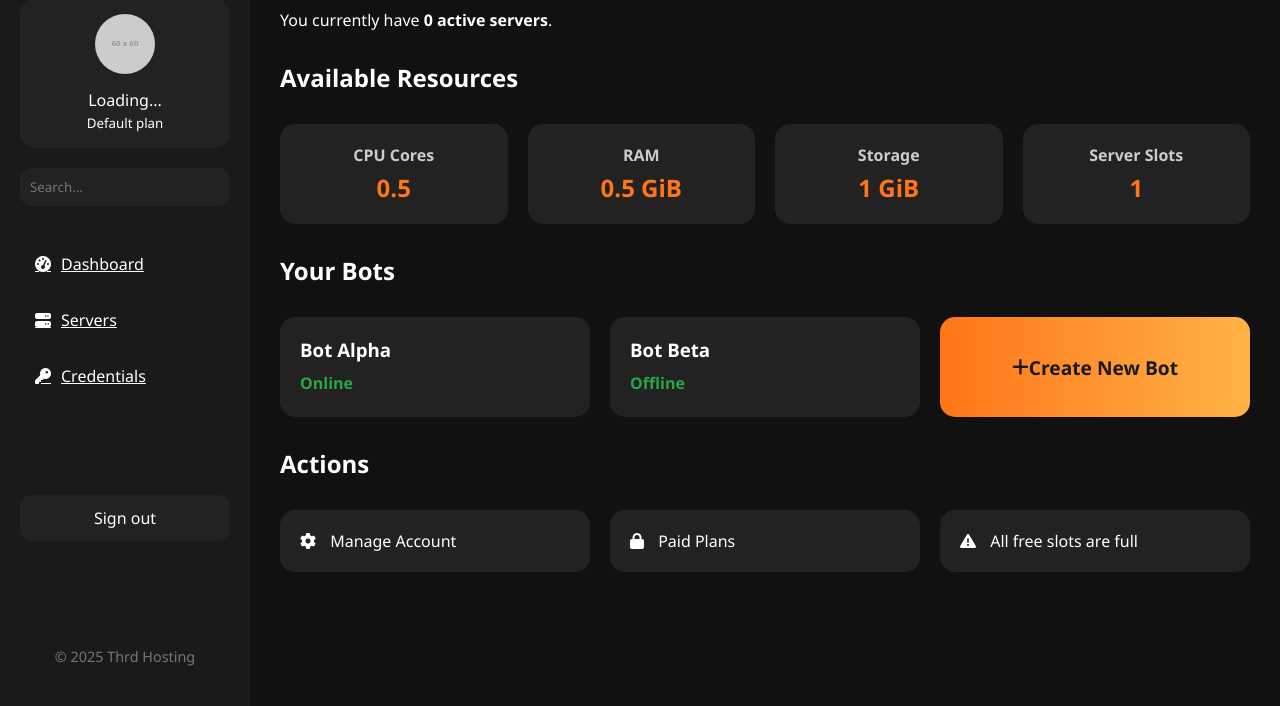
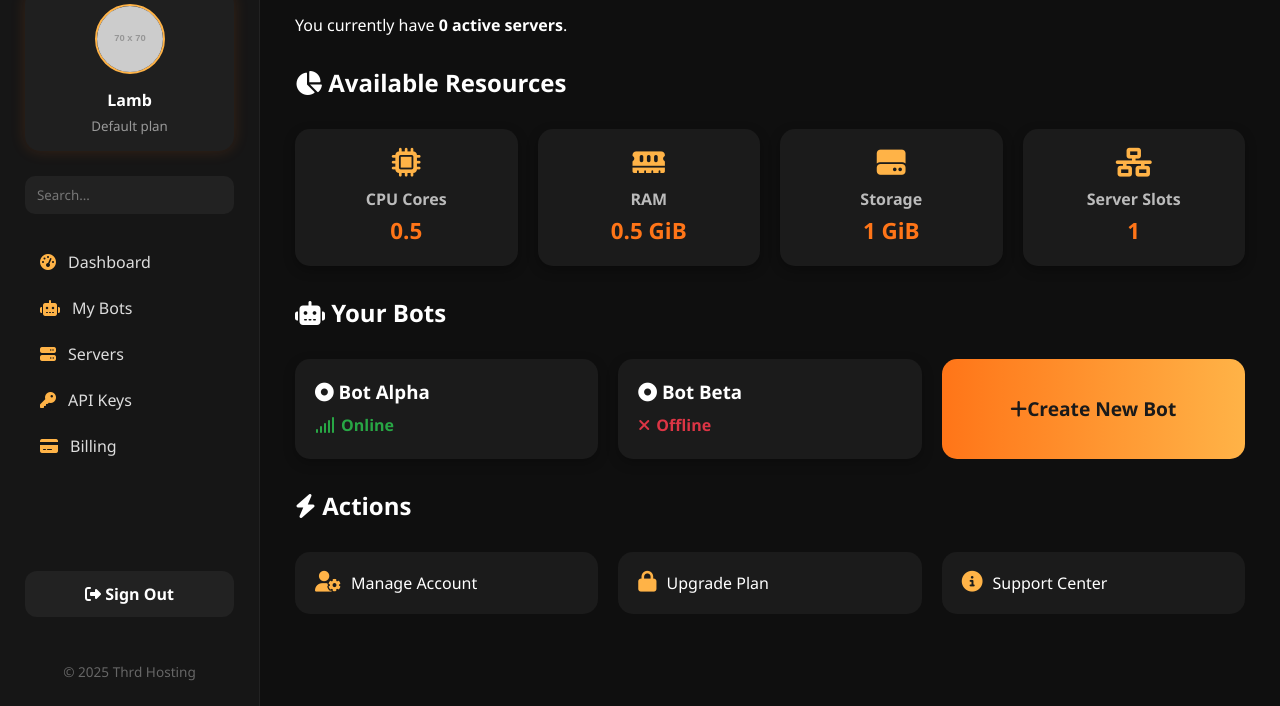
Before and after one commit to our-websites/thrd.xyz, a plain HTML site: page dashboard.html in a window 1280 px wide. Shown: the part 94-800 px from the top of the page. Drawn offline with nearby package versions, Linux system fonts and the light colour scheme; placeholder pictures from the web are drawn by us.

Commit message:
Update dashboard.html

```diff
--- a/dashboard.html
+++ b/dashboard.html
@@ -5,174 +5,243 @@
 <meta name="viewport" content="width=device-width, initial-scale=1.0">
 <title>Thrd Hosting Dashboard</title>
 <link rel="stylesheet" href="https://cdnjs.cloudflare.com/ajax/libs/font-awesome/6.4.2/css/all.min.css" crossorigin="anonymous" referrerpolicy="no-referrer" />
-<script src="https://cdn.jsdelivr.net/npm/@supabase/supabase-js@2"></script>
 <style>
-* {margin:0;padding:0;box-sizing:border-box;font-family:'Segoe UI', Tahoma, Geneva, Verdana, sans-serif;}
-body {background:#111;color:#fff;}
+/* Reset */
+* {margin:0;padding:0;box-sizing:border-box;font-family:'Segoe UI', Tahoma, Geneva, Verdana, sans-serif;text-decoration:none;}
+body {background:#0f0f0f;color:#fff;}
+
+/* Layout */
 .container {display:flex;min-height:100vh;}
+
+/* Sidebar */
 .sidebar {
-    width:250px;
-    background:#1a1a1a;
+    width:260px;
+    background:#161616;
     display:flex;
     flex-direction:column;
-    padding:20px;
-    gap:20px;
+    padding:25px;
+    gap:25px;
+    border-right:1px solid #222;
 }
-.sidebar h2 {color:#ffb347;text-align:center;margin-bottom:20px;}
+.sidebar h2 {color:#ffb347;text-align:center;font-size:1.5rem;letter-spacing:1px;}
 .sidebar .user-card {
-    background:#222;
+    background:#1f1f1f;
     padding:15px;
     border-radius:15px;
     text-align:center;
+    box-shadow:0 0 15px rgba(255,117,24,0.15);
 }
-.sidebar .user-card img {width:60px;height:60px;border-radius:50%;margin-bottom:10px;}
-.sidebar input {padding:10px;border-radius:12px;border:none;width:100%;margin-bottom:15px;background:#222;color:#fff;}
+.sidebar .user-card img {
+    width:70px;height:70px;border-radius:50%;margin-bottom:10px;border:2px solid #ffb347;
+}
+.sidebar .user-card p {font-weight:bold;margin-bottom:3px;}
+.sidebar .user-card small {color:#999;}
+.sidebar input {
+    padding:10px 12px;border-radius:10px;border:none;width:100%;
+    background:#222;color:#fff;outline:none;
+}
+.sidebar input::placeholder {color:#777;}
 .sidebar nav a {
-    display:flex;align-items:center;gap:10px;
-    padding:12px 15px;border-radius:12px;
-    margin-bottom:10px;
-    color:#fff;
-    transition:background 0.3s ease;
+    display:flex;align-items:center;gap:12px;
+    padding:12px 15px;border-radius:10px;color:#ddd;
+    transition:all 0.3s ease;
 }
-.sidebar nav a:hover {background:linear-gradient(90deg,#ff7518,#ffb347);}
-.sidebar .signout {margin-top:auto;background:#222;padding:12px;border-radius:12px;text-align:center;cursor:pointer;}
-.sidebar .signout:hover {background:linear-gradient(90deg,#ff7518,#ffb347);color:#1a1a1a;}
-.main {flex:1;padding:30px;display:flex;flex-direction:column;gap:30px;}
+.sidebar nav a i {color:#ffb347;}
+.sidebar nav a:hover {background:linear-gradient(90deg,#ff7518,#ffb347);color:#1a1a1a;}
+.sidebar .signout {
+    margin-top:auto;background:#222;padding:12px;border-radius:12px;
+    text-align:center;cursor:pointer;font-weight:bold;transition:all 0.3s ease;
+}
+.sidebar .signout:hover {
+    background:linear-gradient(90deg,#ff7518,#ffb347);color:#1a1a1a;
+}
+footer {text-align:center;color:#666;font-size:0.85rem;margin-top:20px;}
+
+/* Main */
+.main {flex:1;padding:35px;display:flex;flex-direction:column;gap:30px;}
 .header {display:flex;justify-content:space-between;align-items:center;}
-.header h1 {font-size:2rem;color:#ffb347;}
-.resource-grid {
-    display:grid;
-    grid-template-columns:repeat(auto-fit,minmax(150px,1fr));
-    gap:20px;
+.header h1 {font-size:2rem;color:#ffb347;display:flex;align-items:center;gap:10px;}
+.header h1 i {color:#ff7518;}
+
+/* Resources */
+.resource-grid {display:grid;grid-template-columns:repeat(auto-fit,minmax(160px,1fr));gap:20px;}
+.resource-card {
+    background:#1b1b1b;padding:20px;border-radius:15px;text-align:center;
+    box-shadow:0 4px 12px rgba(0,0,0,0.3);transition:transform 0.3s ease;
 }
-.resource-card {
-    background:#222;
-    padding:20px;
-    border-radius:15px;
-    text-align:center;
+.resource-card:hover {transform:translateY(-5px);}
+.resource-card i {font-size:1.8rem;color:#ffb347;margin-bottom:10px;}
+.resource-card h3 {font-size:1rem;color:#bbb;margin-bottom:5px;}
+.resource-card p {font-size:1.4rem;font-weight:bold;color:#ff7518;}
+
+/* Bots */
+.bot-grid {display:grid;grid-template-columns:repeat(auto-fit,minmax(250px,1fr));gap:20px;}
+.bot-card {
+    background:#1b1b1b;padding:20px;border-radius:15px;transition:transform 0.3s ease,box-shadow 0.3s ease;
+    cursor:pointer;box-shadow:0 4px 12px rgba(0,0,0,0.25);
 }
-.resource-card h3 {font-size:1rem;color:#ccc;margin-bottom:5px;}
-.resource-card p {font-size:1.5rem;font-weight:bold;color:#ff7518;}
-.action-grid {
-    display:grid;
-    grid-template-columns:repeat(auto-fit,minmax(250px,1fr));
-    gap:20px;
+.bot-card:hover {transform:translateY(-5px);box-shadow:0 8px 20px rgba(255,117,24,0.3);}
+.bot-card h3 {margin-bottom:10px;}
+.bot-card .status {font-weight:bold;display:flex;align-items:center;gap:6px;}
+.status.online {color:#28a745;}
+.status.offline {color:#dc3545;}
+.create-card {
+    display:flex;justify-content:center;align-items:center;background:linear-gradient(90deg,#ff7518,#ffb347);
+    color:#1a1a1a;font-weight:bold;border-radius:15px;height:100px;font-size:1.2rem;cursor:pointer;
+    transition:transform 0.3s ease, box-shadow 0.3s ease;
 }
+.create-card:hover {transform:translateY(-5px);box-shadow:0 8px 20px rgba(255,117,24,0.4);}
+
+/* Actions */
+.action-grid {display:grid;grid-template-columns:repeat(auto-fit,minmax(250px,1fr));gap:20px;}
 .action-card {
-    background:#222;
-    padding:20px;
-    border-radius:15px;
-    transition:transform 0.3s ease,box-shadow 0.3s ease;
-    cursor:pointer;
+    background:#1b1b1b;padding:20px;border-radius:15px;transition:transform 0.3s ease,box-shadow 0.3s ease;
+    cursor:pointer;display:flex;align-items:center;gap:10px;
 }
-.action-card:hover {transform:translateY(-5px);box-shadow:0 10px 25px rgba(255,117,24,0.4);}
-.action-card i {margin-right:10px;}
-.bot-grid {
-    display:grid;
-    grid-template-columns:repeat(auto-fit,minmax(250px,1fr));
-    gap:20px;
+.action-card i {color:#ffb347;font-size:1.3rem;}
+.action-card:hover {transform:translateY(-5px);box-shadow:0 8px 20px rgba(255,117,24,0.3);}
+
+/* Modal */
+.modal {
+    position:fixed;top:0;left:0;width:100%;height:100%;
+    background:rgba(0,0,0,0.7);display:flex;align-items:center;justify-content:center;
+    visibility:hidden;opacity:0;transition:0.3s ease;
 }
-.bot-card {
-    background:#222;
-    padding:20px;
-    border-radius:15px;
-    cursor:pointer;
-    transition:transform 0.3s ease,box-shadow 0.3s ease;
+.modal.active {visibility:visible;opacity:1;}
+.modal-content {
+    background:#1a1a1a;padding:25px 35px;border-radius:15px;text-align:center;max-width:400px;
+    box-shadow:0 0 20px rgba(255,117,24,0.4);
 }
-.bot-card:hover {transform:translateY(-5px);box-shadow:0 10px 25px rgba(255,117,24,0.4);}
-.bot-card h3 {margin-bottom:10px;}
-.bot-card .status {color:#28a745;font-weight:bold;}
-.create-card {
-    display:flex;justify-content:center;align-items:center;
+.modal-content h2 {color:#ff7518;margin-bottom:10px;}
+.modal-content p {color:#ccc;margin-bottom:15px;}
+.modal-content button {
     background:linear-gradient(90deg,#ff7518,#ffb347);
-    color:#1a1a1a;font-weight:bold;border-radius:15px;
-    height:100px;font-size:1.2rem;cursor:pointer;
+    border:none;padding:10px 20px;border-radius:8px;cursor:pointer;font-weight:bold;
+    color:#1a1a1a;
 }
-footer {text-align:center;padding:20px;color:#777;font-size:0.9rem;margin-top:auto;}
 </style>
 </head>
 <body>
 
 <div class="container">
     <aside class="sidebar">
-        <h2>Thrd Hosting</h2>
-        <div class="user-card" id="userCard">
-            <img src="https://via.placeholder.com/60" alt="User Avatar" id="userAvatar">
-            <p id="userName">Loading...</p>
-            <small id="userPlan">Default plan</small>
+        <h2><i class="fas fa-server"></i> Thrd Hosting</h2>
+
+        <div class="user-card">
+            <img src="https://via.placeholder.com/70" alt="User Avatar">
+            <p>Lamb</p>
+            <small>Default plan</small>
         </div>
+
         <input type="text" placeholder="Search...">
+
         <nav>
             <a href="#"><i class="fas fa-tachometer-alt"></i> Dashboard</a>
+            <a href="#"><i class="fas fa-robot"></i> My Bots</a>
             <a href="#"><i class="fas fa-server"></i> Servers</a>
-            <a href="#"><i class="fas fa-key"></i> Credentials</a>
+            <a href="#"><i class="fas fa-key"></i> API Keys</a>
+            <a href="#"><i class="fas fa-credit-card"></i> Billing</a>
         </nav>
-        <div class="signout" id="signOutBtn">Sign out</div>
+
+        <div class="signout"><i class="fas fa-sign-out-alt"></i> Sign Out</div>
         <footer>&copy; 2025 Thrd Hosting</footer>
     </aside>
+
     <main class="main">
         <div class="header">
-            <h1>Dashboard</h1>
+            <h1><i class="fas fa-gauge"></i> Dashboard</h1>
             <div></div>
         </div>
 
         <p>You currently have <strong>0 active servers</strong>.</p>
 
-        <h2>Available Resources</h2>
+        <h2><i class="fas fa-chart-pie"></i> Available Resources</h2>
         <div class="resource-grid">
-            <div class="resource-card"><h3>CPU Cores</h3><p>0.5</p></div>
-            <div class="resource-card"><h3>RAM</h3><p>0.5 GiB</p></div>
-            <div class="resource-card"><h3>Storage</h3><p>1 GiB</p></div>
-            <div class="resource-card"><h3>Server Slots</h3><p>1</p></div>
+            <div class="resource-card">
+                <i class="fas fa-microchip"></i>
+                <h3>CPU Cores</h3>
+                <p>0.5</p>
+            </div>
+            <div class="resource-card">
+                <i class="fas fa-memory"></i>
+                <h3>RAM</h3>
+                <p>0.5 GiB</p>
+            </div>
+            <div class="resource-card">
+                <i class="fas fa-hdd"></i>
+                <h3>Storage</h3>
+                <p>1 GiB</p>
+            </div>
+            <div class="resource-card">
+                <i class="fas fa-network-wired"></i>
+                <h3>Server Slots</h3>
+                <p>1</p>
+            </div>
         </div>
 
-        <h2>Your Bots</h2>
+        <h2><i class="fas fa-robot"></i> Your Bots</h2>
         <div class="bot-grid">
-            <div class="bot-card"><h3>Bot Alpha</h3><p class="status">Online</p></div>
-            <div class="bot-card"><h3>Bot Beta</h3><p class="status">Offline</p></div>
+            <div class="bot-card">
+                <h3><i class="fas fa-circle-dot"></i> Bot Alpha</h3>
+                <p class="status online"><i class="fas fa-signal"></i> Online</p>
+            </div>
+            <div class="bot-card">
+                <h3><i class="fas fa-circle-dot"></i> Bot Beta</h3>
+                <p class="status offline"><i class="fas fa-xmark"></i> Offline</p>
+            </div>
             <div class="create-card"><i class="fas fa-plus"></i> Create New Bot</div>
         </div>
 
-        <h2>Actions</h2>
+        <h2><i class="fas fa-bolt"></i> Actions</h2>
         <div class="action-grid">
-            <div class="action-card"><i class="fas fa-cog"></i> Manage Account</div>
-            <div class="action-card"><i class="fas fa-lock"></i> Paid Plans</div>
-            <div class="action-card"><i class="fas fa-exclamation-triangle"></i> All free slots are full</div>
+            <div class="action-card"><i class="fas fa-user-cog"></i> Manage Account</div>
+            <div class="action-card"><i class="fas fa-lock"></i> Upgrade Plan</div>
+            <div class="action-card"><i class="fas fa-info-circle"></i> Support Center</div>
         </div>
     </main>
 </div>
 
+<!-- Modal -->
+<div id="modal" class="modal">
+    <div class="modal-content">
+        <h2 id="modal-title">Error</h2>
+        <p id="modal-message">Something went wrong.</p>
+        <button onclick="closeModal()">Close</button>
+    </div>
+</div>
+
 <script>
-const supabase = window.supabase.createClient(
-  "SUPABASE_URL", // <-- replace this
-  "SUPABASE_ANON_KEY" // <-- replace this
-);
-
-async function loadUser() {
-  const { data, error } = await supabase.auth.getUser();
-  if (error || !data.user) {
-    window.location.href = '/'; // redirect if not logged in
-    return;
-  }
-
-  const user = data.user;
-  const meta = user.user_metadata;
-
-  // Discord metadata
-  const username = meta.full_name || meta.name || meta.preferred_username || "Unknown User";
-  const avatarUrl = meta.avatar_url || "https://via.placeholder.com/60";
-
-  document.getElementById("userName").textContent = username;
-  document.getElementById("userAvatar").src = avatarUrl;
+function closeModal() {
+    document.getElementById('modal').classList.remove('active');
 }
 
-async function signOut() {
-  await supabase.auth.signOut();
-  window.location.href = '/';
+const params = new URLSearchParams(window.location.search);
+const hash = window.location.hash.substring(1);
+const hashParams = new URLSearchParams(hash);
+
+if (params.get('error')) {
+    const title = "Access Denied";
+    const code = params.get('error_code') || "unknown_error";
+    const desc = decodeURIComponent(params.get('error_description') || "An unknown error occurred.");
+
+    document.getElementById('modal-title').innerText = title;
+    document.getElementById('modal-message').innerText = `${desc} (${code})`;
+    document.getElementById('modal').classList.add('active');
 }
 
-document.getElementById("signOutBtn").addEventListener("click", signOut);
-loadUser();
+if (hashParams.get('access_token')) {
+    const token = hashParams.get('access_token');
+    const expiresIn = hashParams.get('expires_in');
+    const refreshToken = hashParams.get('refresh_token');
+
+    localStorage.setItem('access_token', token);
+    localStorage.setItem('refresh_token', refreshToken);
+    localStorage.setItem('expires_in', expiresIn);
+
+    console.log("Access Token saved:", token);
+
+    window.history.replaceState({}, document.title, "/dashboard");
+}
 </script>
 
 </body>
```
